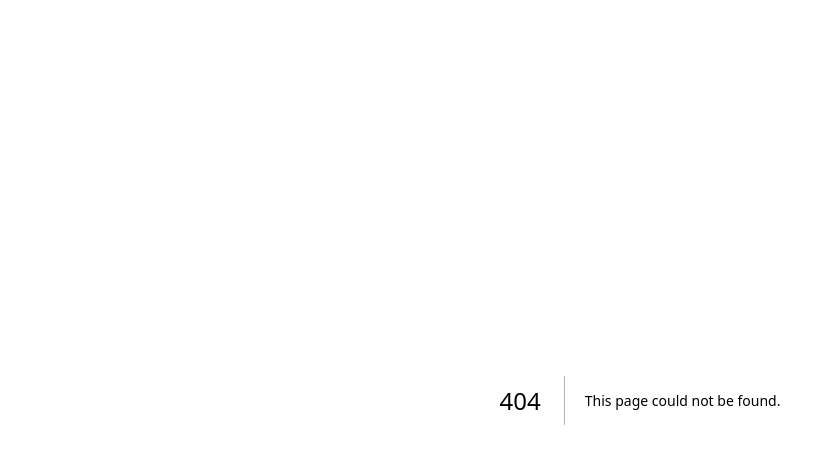
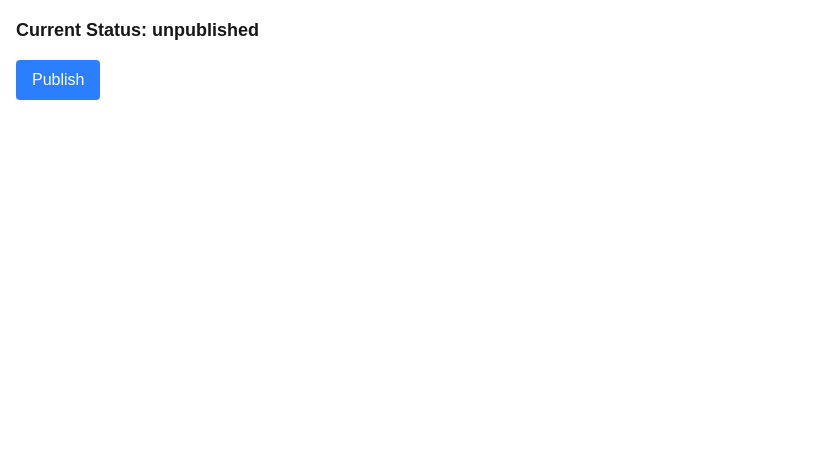
Before and after one commit to ikeyu0806/react-state-lib-comparison, a Next.js app: page /xstate in a window 1280 px wide. Before the commit this address had no page. Shown: the top 464 px of the page, without its empty margins (0-827 px from the left). Built offline with nearby package versions, Linux system fonts and the light colour scheme.

Commit message:
implement xstate demo

```diff
--- a/app/jotai/page.tsx
+++ b/app/jotai/page.tsx
@@ -8,7 +8,7 @@ export default function ZustandPage() {
   return (
     <div className="grid grid-cols-12 gap-4">
       <div className="col-span-12 my-4 p-4">
-        <h1 className="text-2xl font-bold">Zustand Demo</h1>
+        <h1 className="text-2xl font-bold">Jotai Demo</h1>
         <p className="text-gray-600">
           Jotaiを使ったコンポーネントのデモです。
           <br />
--- /dev/null
+++ b/app/xstate/page.tsx
@@ -0,0 +1,74 @@
+'use client'
+
+import React from 'react'
+import { useMachine } from '@xstate/react'
+import recruitmentMachine from '@/machines/recrutment_status_machine'
+
+const RecruitmentStatusComponent = () => {
+  const [current, send] = useMachine(recruitmentMachine)
+
+  const publish = () => {
+    send({
+      type: 'PUBLISH',
+    })
+  }
+
+  const cancel = () => {
+    send({
+      type: 'CANCEL',
+    })
+  }
+
+  const end = () => {
+    send({
+      type: 'END',
+    })
+  }
+
+  return (
+    <div className="p-4">
+      <div className="mb-4">
+        <h2 className="text-lg font-semibold">Current Status: {current.context.status}</h2>
+      </div>
+
+      <div className="space-x-4">
+        {current.context.status === 'unpublished' && (
+          <button
+            className="px-4 py-2 bg-blue-500 text-white rounded"
+            onClick={publish}
+          >
+            Publish
+          </button>
+        )}
+
+        {current.context.status === 'recruiting' && (
+          <>
+            <button
+              className="px-4 py-2 bg-red-500 text-white rounded"
+              onClick={cancel}
+            >
+              Cancel
+            </button>
+            <button
+              className="px-4 py-2 bg-green-500 text-white rounded"
+              onClick={end}
+            >
+              End
+            </button>
+          </>
+        )}
+
+        {current.context.status === 'published' && (
+          <button
+            className="px-4 py-2 bg-red-500 text-white rounded"
+            onClick={cancel}
+          >
+            Cancel
+          </button>
+        )}
+      </div>
+    </div>
+  )
+}
+
+export default RecruitmentStatusComponent
--- /dev/null
+++ b/machines/recrutment_status_machine.ts
@@ -0,0 +1,88 @@
+import { start } from 'repl'
+import { assign, createMachine, AnyEventObject } from 'xstate'
+
+type RecruitmentStatus =
+  | 'unpublished'
+  | 'recruiting'
+  | 'published'
+  | 'cancelled'
+  | 'ended'
+
+interface RecruitmentMachineContext {
+  status: RecruitmentStatus
+  startDate: Date | null
+  endDate: Date | null
+  cancellationDate: Date | null
+}
+
+const recruitmentMachine = createMachine(
+  {
+    id: 'recruitment',
+    initial: 'unpublished',
+    context: {
+      status: 'unpublished' as RecruitmentStatus,
+      startDate: null,
+      endDate: null,
+      cancellationDate: null,
+    } as RecruitmentMachineContext,
+    states: {
+      unpublished: {
+        on: {
+          PUBLISH: {
+            target: 'recruiting', // 未公開 → 募集中
+            actions: assign({
+              status: () => 'recruiting' as RecruitmentStatus,
+              startDate: () => new Date(), // 現在の日付を開始日として設定
+            }),
+          }
+        },
+      },
+      recruiting: {
+        on: {
+          CANCEL: {
+            target: 'cancelled', // 募集中 → キャンセル
+            actions: assign({
+              status: () => 'cancelled' as RecruitmentStatus,
+              cancellationDate: () => new Date(), // 現在の日付をキャンセル日として設定
+            }),
+          },
+          END: {
+            target: 'ended', // 募集中 → 募集終了
+            actions: assign({
+              status: () => 'ended' as RecruitmentStatus,
+              endDate: () => new Date(), // 現在の日付を終了日として設定
+            }),
+          }
+        },
+      },
+      published: {
+        on: {
+          CANCEL: {
+            target: 'cancelled', // 公開中 → キャンセル
+            actions: assign({
+              status: () => 'cancelled' as RecruitmentStatus,
+              cancellationDate: () => new Date(), // 現在の日付をキャンセル日として設定
+            }),
+          }
+        },
+      },
+      cancelled: {
+        on: {
+          PUBLISH: {
+            target: 'recruiting', // キャンセル → 募集中
+            actions: assign({
+              status: () => 'recruiting' as RecruitmentStatus,
+              startDate: () => new Date(), // 現在の日付を開始日として設定
+            }),
+          },
+        },
+        type: 'final', // キャンセル状態も最終状態
+      },
+      ended: {
+        type: 'final', // 募集終了状態も最終状態
+      },
+    },
+  },
+)
+
+export default recruitmentMachine
```
